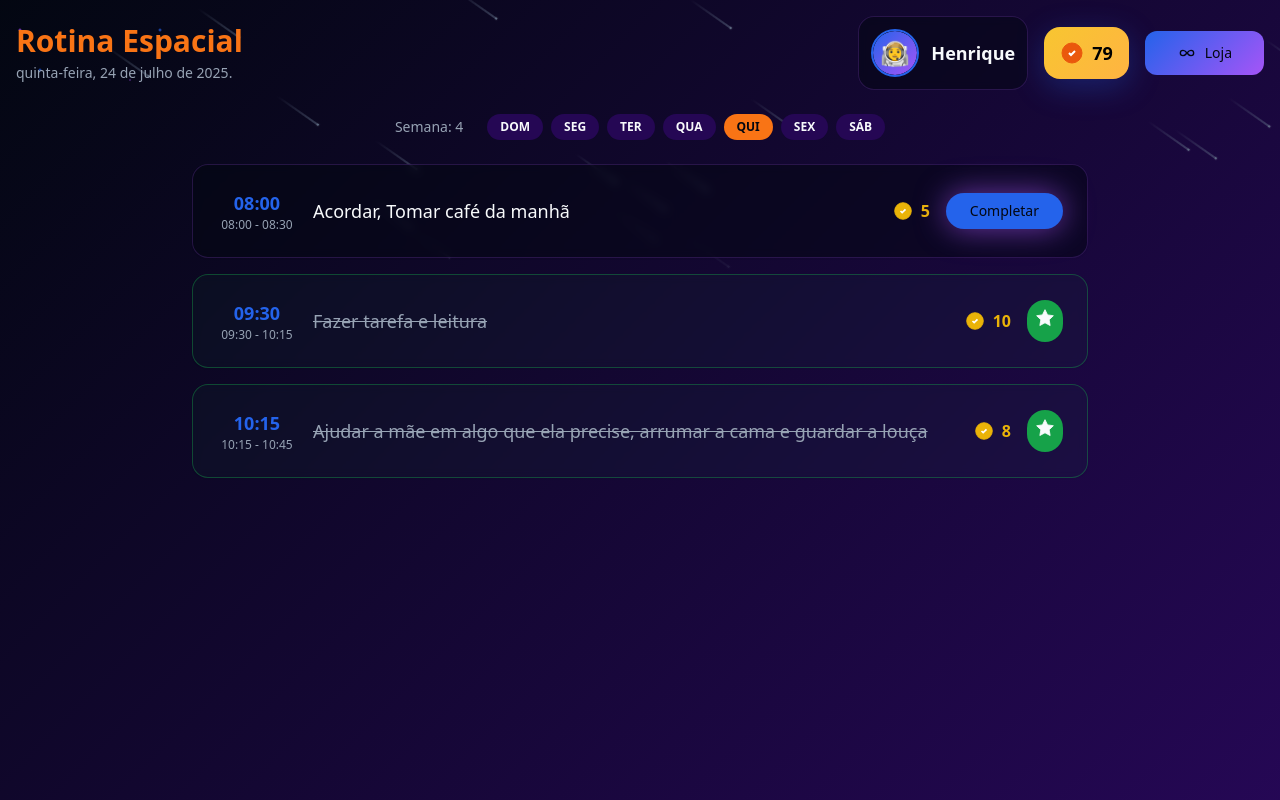
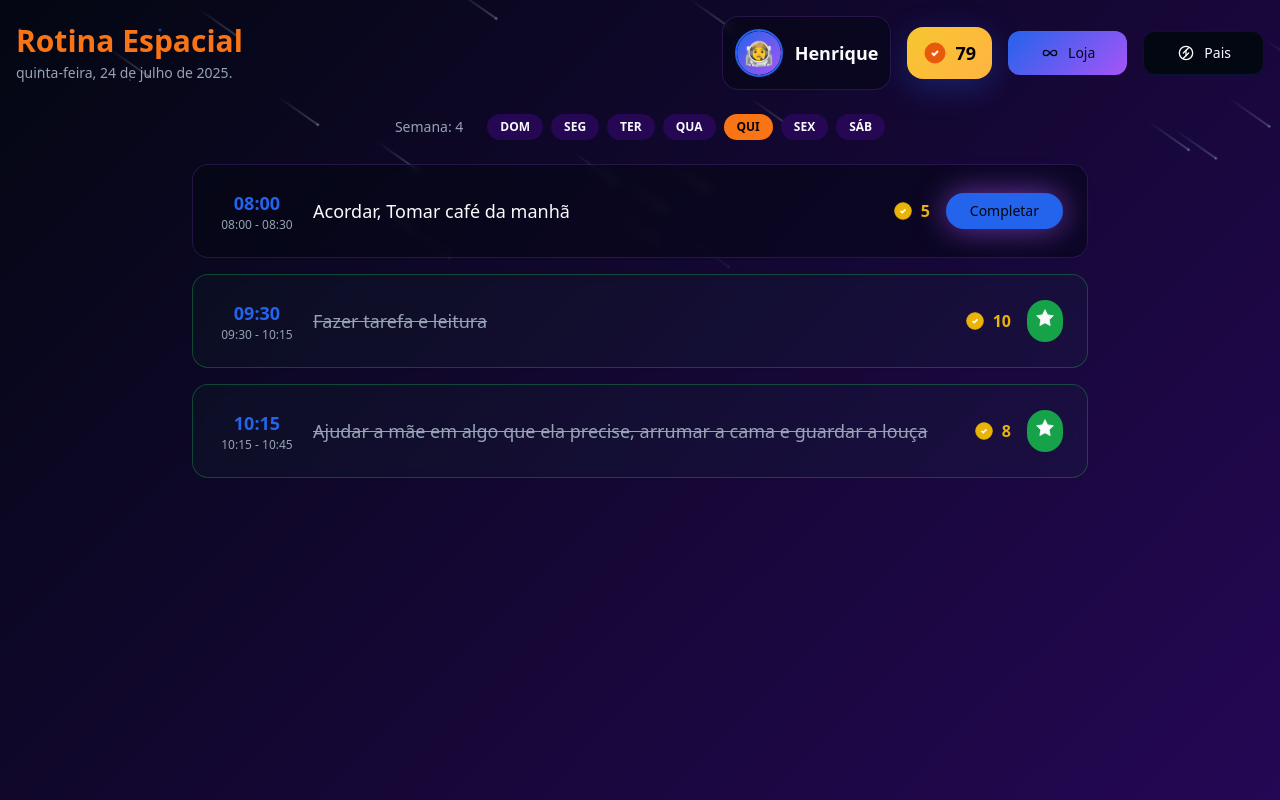
Before and after one commit to luzviva/cosmic-rewards, a React (Vite) app: page / in a window 1280 px wide. Built offline with nearby package versions, Linux system fonts and the light colour scheme.

Commit message:
Add Parent Button
Include a button to navigate to the parent area.

```diff
--- a/src/components/child/child-routine-view.tsx
+++ b/src/components/child/child-routine-view.tsx
@@ -128,6 +128,12 @@ export const ChildRoutineView = ({ onNavigate }: ChildRoutineViewProps = {}) =>
               <CosmicIcon type="galaxy" size={20} />
               Loja
             </Button>
+
+            {/* Parent Area Button */}
+            <Button variant="outline" size="lg" className="rounded-xl" onClick={() => onNavigate?.("parent-dashboard")}>
+              <CosmicIcon type="planet" size={20} />
+              Pais
+            </Button>
           </div>
         </div>
 
```
